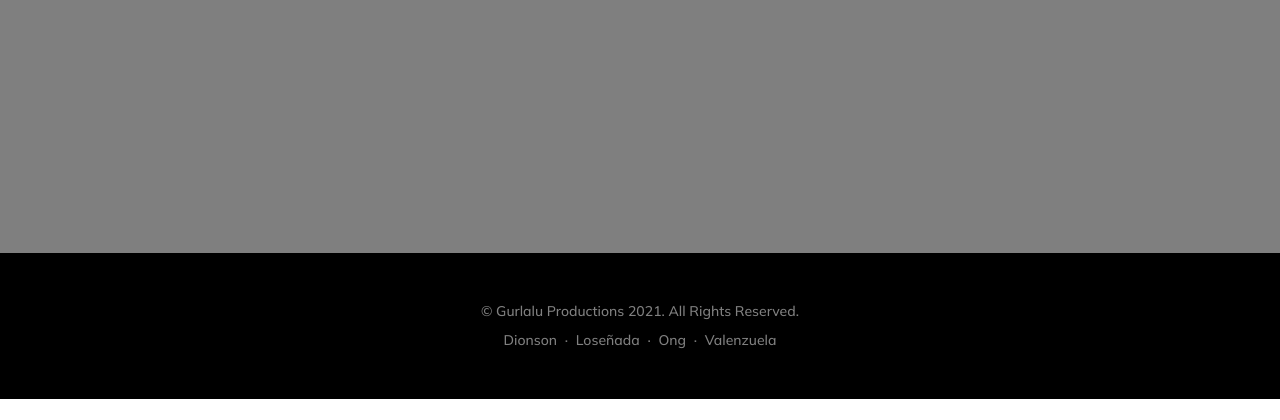
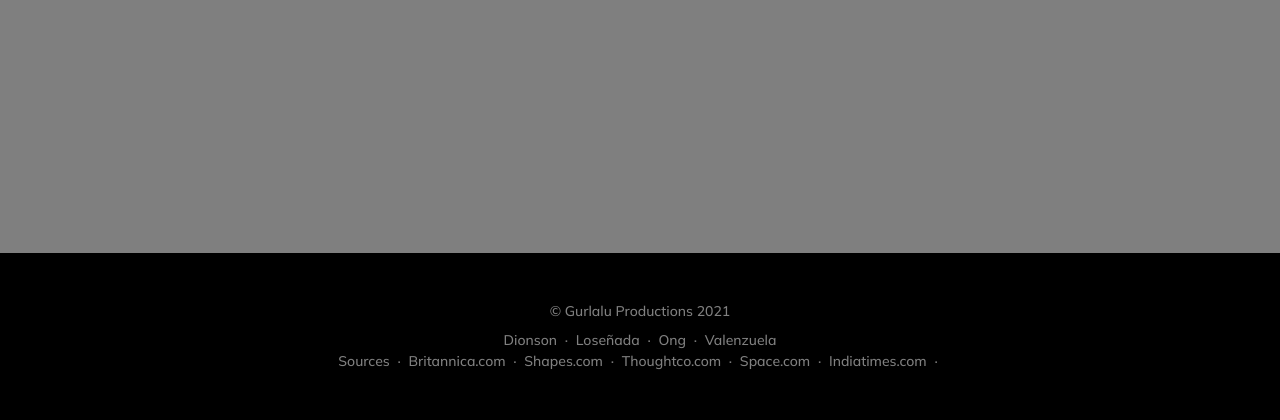
Before and after one commit to rainbowcakepat/zodiacManiac, a PHP site: page / in a window 1280 px wide. Shown: the part 2887-3307 px from the top of the page. Before the commit the page ends 3286 px from the top, so only its background shows below. Run offline with PHP 8.4, Linux system fonts and the light colour scheme; some libraries are stand-ins or nearby versions.

Commit message:
Sources footer updated

```diff
--- a/index.php
+++ b/index.php
@@ -532,7 +532,7 @@ if (isset($_POST['send'])){
         <footer class="bg-black text-center py-5">
             <div class="container px-5">
                 <div class="text-white-50 small">
-                    <div class="mb-2">&copy; Gurlalu Productions 2021. All Rights Reserved.</div>
+                    <div class="mb-2">&copy; Gurlalu Productions 2021</div>
                    Dionson
                     <span class="mx-1">&middot;</span>
                    Loseñada
@@ -541,6 +541,23 @@ if (isset($_POST['send'])){
                     <span class="mx-1">&middot;</span>
                    Valenzuela
                 </div>
+            </div>
+            <div class="container px-5">
+                <div class="text-white-50 small">
+                   Sources
+                    <span class="mx-1">&middot;</span>
+                   Britannica.com
+                    <span class="mx-1">&middot;</span>
+                   Shapes.com
+                    <span class="mx-1">&middot;</span>
+                   Thoughtco.com
+                   <span class="mx-1">&middot;</span>
+                   Space.com
+                   <span class="mx-1">&middot;</span>
+                   Indiatimes.com
+                   <span class="mx-1">&middot;</span>
+
+
             </div>
         </footer>
 
```
